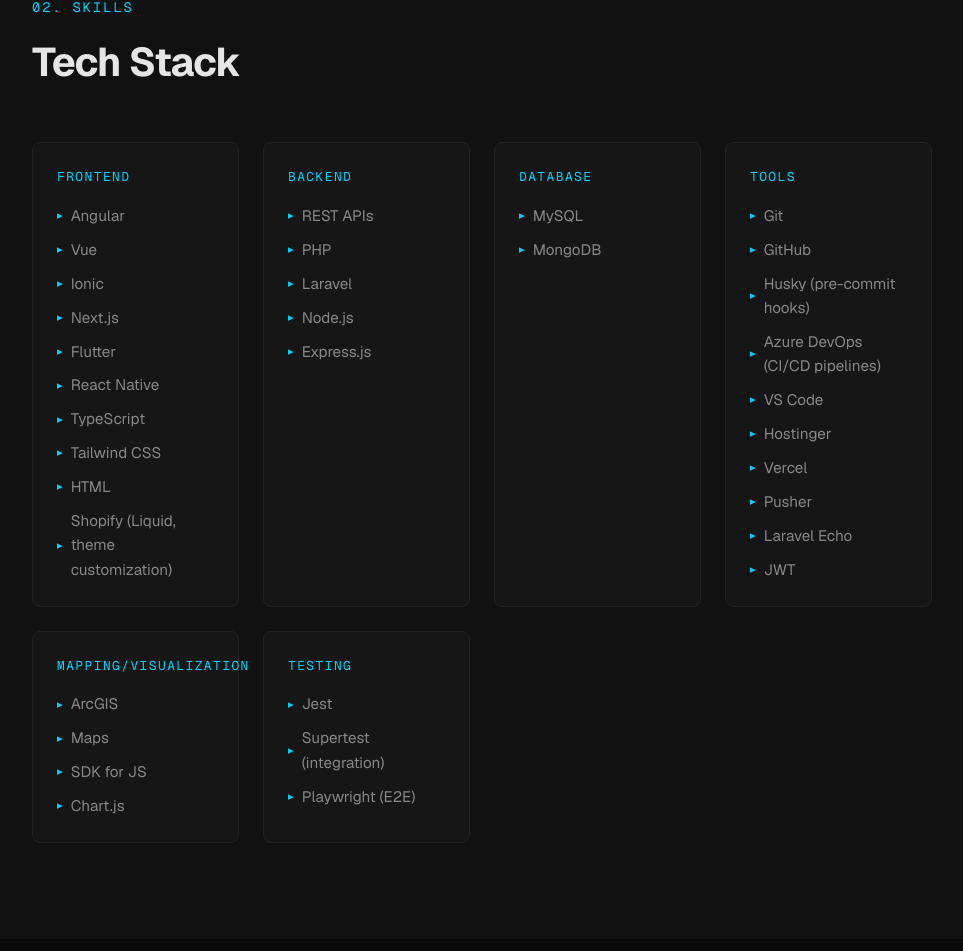
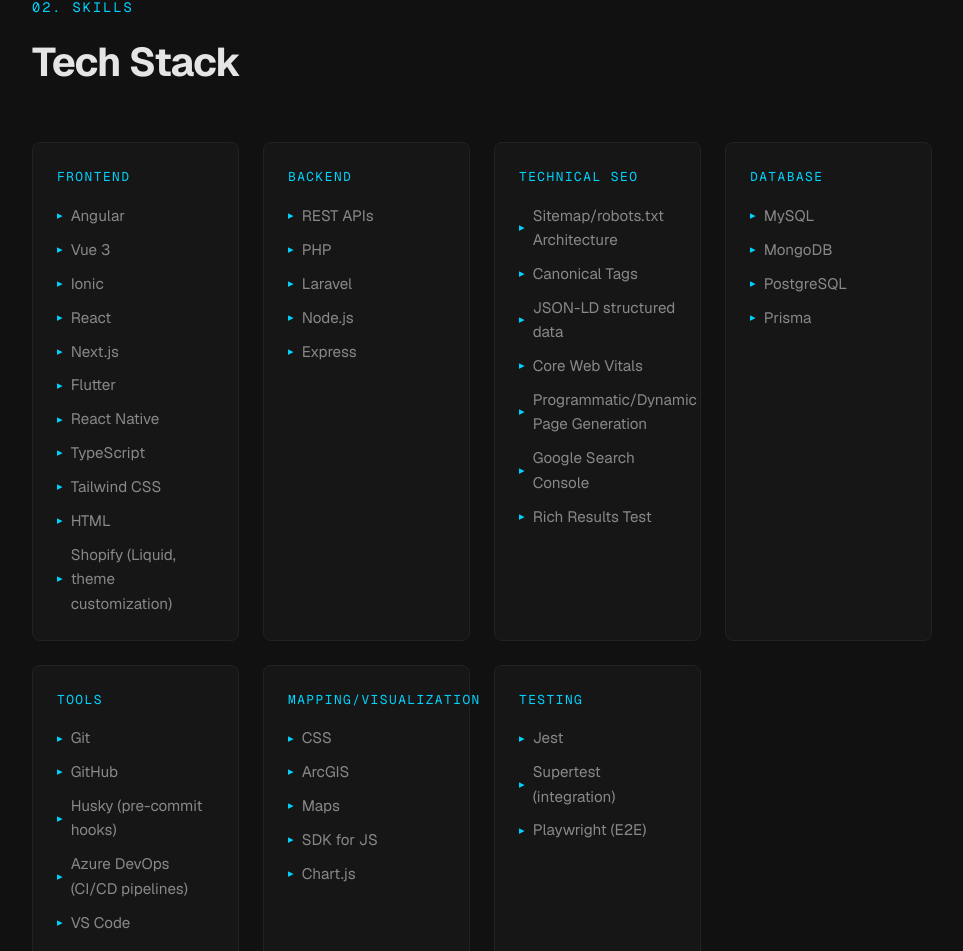
Before and after one commit to alexiseluzon/Portfolio, a Next.js app: page / in a window 1280 px wide. Shown: the part 1573-2524 px from the top of the page, without its empty margins (158-1121 px from the left). Built offline with nearby package versions, Linux system fonts and the light colour scheme.

Commit message:
Update Skills.tsx

```diff
--- a/components/Skills.tsx
+++ b/components/Skills.tsx
@@ -3,16 +3,22 @@
 const skillGroups = [
   {
     category: "Frontend",
-    skills: ["Angular", "Vue", "Ionic", "Next.js", "Flutter", "React Native", "TypeScript",
+    skills: ["Angular", "Vue 3", "Ionic", "React", "Next.js", "Flutter", "React Native", "TypeScript",
        "Tailwind CSS", "HTML", "Shopify (Liquid, theme customization)"],
   },
   {
     category: "Backend",
-    skills: ["REST APIs", "PHP", "Laravel", , "Node.js", , "Express.js"],
+    skills: ["REST APIs", "PHP", "Laravel", "Node.js", "Express"],
+  },
+  {
+    category: "Technical SEO",
+    skills: ["Sitemap/robots.txt Architecture", "Canonical Tags", "JSON-LD structured data",
+      "Core Web Vitals", "Programmatic/Dynamic Page Generation", "Google Search Console",
+      "Rich Results Test"],
   },
   {
     category: "Database",
-    skills: ["MySQL", "MongoDB"],
+    skills: ["MySQL", "MongoDB", "PostgreSQL", "Prisma"],
   },
   {
     category: "Tools",
@@ -21,7 +27,7 @@
   },
   {
     category: "Mapping/Visualization",
-    skills: ["ArcGIS", "Maps", "SDK for JS", "Chart.js"],
+    skills: ["CSS", "ArcGIS", "Maps", "SDK for JS", "Chart.js"],
   },
   {
     category: "Testing",
```
